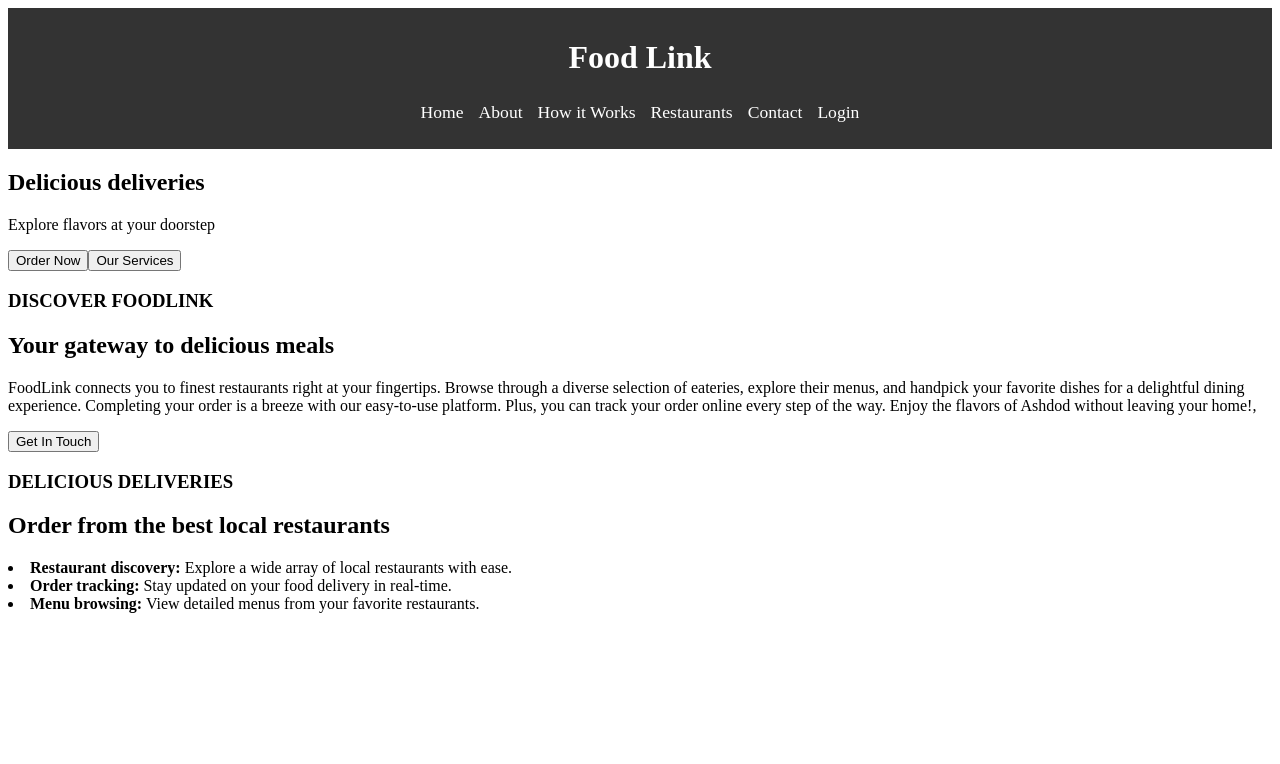
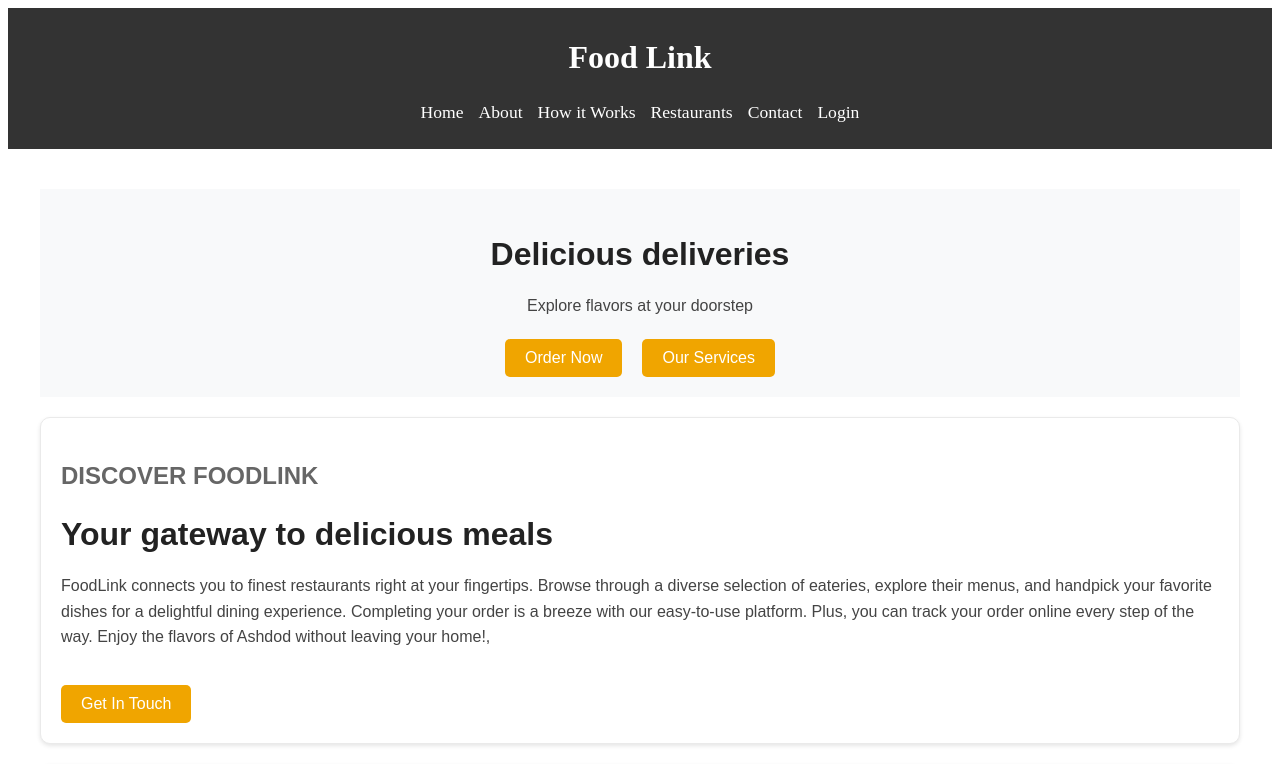
Before and after one commit to razmazlih/FoodLink-front, a React (Create React App) app: page / in a window 1280 px wide. Shown: the top 764 px of the page. Built offline with nearby package versions, Linux system fonts and the light colour scheme; no server answers.

Commit message:
style home

```diff
--- /dev/null
+++ b/src/components/home/FirstContent.css
@@ -0,0 +1,33 @@
+.first-content {
+    text-align: center;
+    padding: 20px;
+    background-color: #f8f9fa;
+}
+
+.first-content h2 {
+    font-size: 2rem;
+    color: #333;
+    margin-bottom: 10px;
+}
+
+.first-content p {
+    font-size: 1.2rem;
+    color: #555;
+    margin-bottom: 20px;
+}
+
+.first-content button {
+    margin: 0 10px;
+    padding: 10px 20px;
+    font-size: 1rem;
+    background-color: #f0a500;
+    color: white;
+    border: none;
+    border-radius: 5px;
+    cursor: pointer;
+    transition: background-color 0.3s ease;
+}
+
+.first-content button:hover {
+    background-color: #d89000;
+}
--- a/src/components/home/FirstContent.jsx
+++ b/src/components/home/FirstContent.jsx
@@ -1,15 +1,16 @@
 import { Link } from "react-router-dom";
+import './FirstContent.css';
 
 function TopContent() {
     return (
-        <div>
+        <div className="first-content">
             <h2>Delicious deliveries</h2>
             <p>Explore flavors at your doorstep</p>
             <Link to={'/restaurants'}>
-            <button>Order Now</button>
+                <button>Order Now</button>
             </Link>
             <Link to={'/how-it-works'}>
-            <button>Our Services</button>
+                <button>Our Services</button>
             </Link>
         </div>
     );
--- /dev/null
+++ b/src/components/home/HomeMain.css
@@ -0,0 +1,36 @@
+.home-main {
+    margin: 20px auto;
+    padding: 20px;
+    max-width: 1200px;
+    font-family: Arial, sans-serif;
+    color: #333;
+}
+
+.home-main h3 {
+    font-size: 1.5rem;
+    color: #666;
+    margin-bottom: 10px;
+}
+
+.home-main h2 {
+    font-size: 2rem;
+    color: #222;
+    margin-bottom: 20px;
+}
+
+.home-main p {
+    font-size: 1rem;
+    line-height: 1.6;
+    color: #444;
+}
+
+.home-main ul {
+    list-style: disc;
+    margin-left: 20px;
+    padding: 10px 0;
+}
+
+.home-main li {
+    margin-bottom: 10px;
+    font-size: 1rem;
+}
--- a/src/components/home/HomeMain.jsx
+++ b/src/components/home/HomeMain.jsx
@@ -1,5 +1,6 @@
 import FirstContent from './FirstContent';
 import TemplateContent from './TemplateContent';
+import './HomeMain.css';
 
 function HomeMain() {
     const myItems = [
@@ -57,7 +58,7 @@ function HomeMain() {
     ))
 
     return (
-        <div>
+        <div className="home-main">
             <FirstContent />
             {mapItems}
         </div>
--- /dev/null
+++ b/src/components/home/TemplateContent.css
@@ -0,0 +1,43 @@
+.template-content {
+    margin: 20px 0;
+    padding: 20px;
+    background-color: #ffffff;
+    border: 1px solid #eaeaea;
+    border-radius: 10px;
+    box-shadow: 0 2px 4px rgba(0, 0, 0, 0.1);
+}
+
+.template-content h3 {
+    font-size: 1.5rem;
+    color: #555;
+    margin-bottom: 10px;
+    text-transform: uppercase;
+}
+
+.template-content h2 {
+    font-size: 2rem;
+    color: #333;
+    margin-bottom: 20px;
+}
+
+.template-content p, .template-content li {
+    font-size: 1rem;
+    color: #444;
+    margin-bottom: 15px;
+}
+
+.template-content button {
+    margin-top: 20px;
+    padding: 10px 20px;
+    font-size: 1rem;
+    background-color: #f0a500;
+    color: white;
+    border: none;
+    border-radius: 5px;
+    cursor: pointer;
+    transition: background-color 0.3s ease;
+}
+
+.template-content button:hover {
+    background-color: #d89000;
+}
--- a/src/components/home/TemplateContent.jsx
+++ b/src/components/home/TemplateContent.jsx
@@ -1,16 +1,17 @@
+import './TemplateContent.css';
+
 function TemplateContent({ topHeader, mainHeader, paragraph, button }) {
 
-    const buttonTag = button ? <button>{button}</button> : null
+    const buttonTag = button ? <button>{button}</button> : null;
 
-    const content = (
-        <div>
+    return (
+        <div className="template-content">
             {topHeader}
             {mainHeader}
             {paragraph}
             {buttonTag}
         </div>
-    )
-  return content;
+    );
 }
 
-export default TemplateContent
+export default TemplateContent;
```
